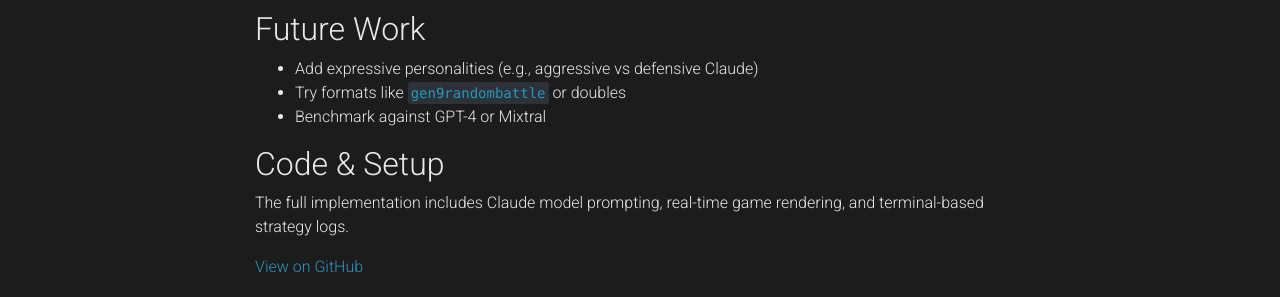
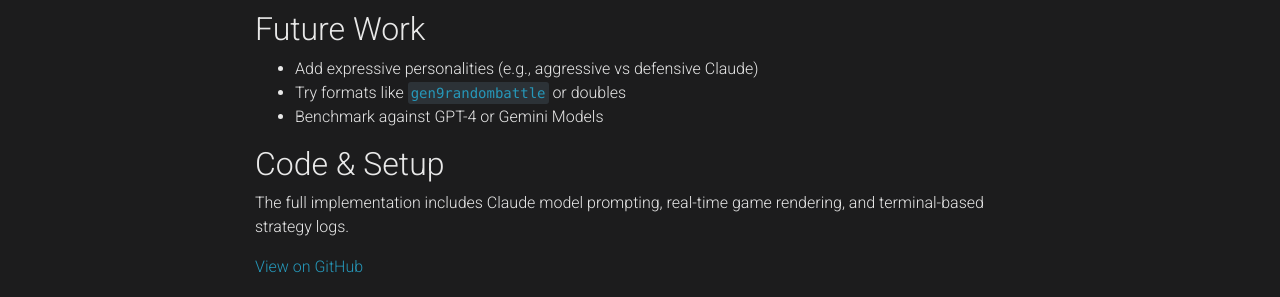
Before and after one commit to Michael-xliu/michael-xliu.github.com, a Jekyll site: the page built from _projects/claude_vs_claude_pokemon.md, in a window 1280 px wide and 900 px high, scrolled down 1590 px. Shown: the part 471-768 px from the top of the window. Built offline with Jekyll 4.4.1, drawn with Linux system fonts in a browser that asks for light colours; comment, search, counter and statistics services are not loaded; a style sheet for code colours, icons or effects is not loaded.

Commit message:
Updated Pokemon AI Battle

```diff
--- a/_projects/claude_vs_claude_pokemon.md
+++ b/_projects/claude_vs_claude_pokemon.md
@@ -86,7 +86,7 @@
 
 - Add expressive personalities (e.g., aggressive vs defensive Claude)
 - Try formats like `gen9randombattle` or doubles
-- Benchmark against GPT-4 or Mixtral
+- Benchmark against GPT-4 or Gemini Models
 
 ## Code & Setup
 
```
